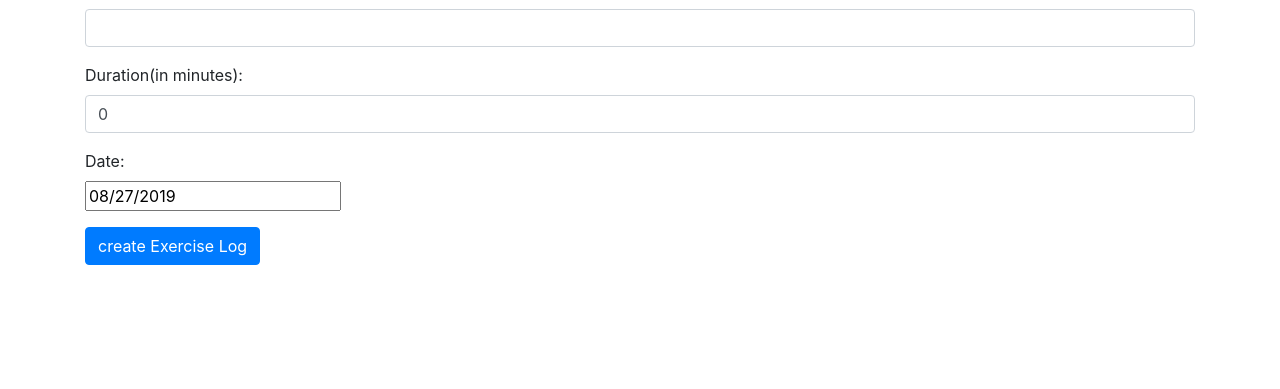
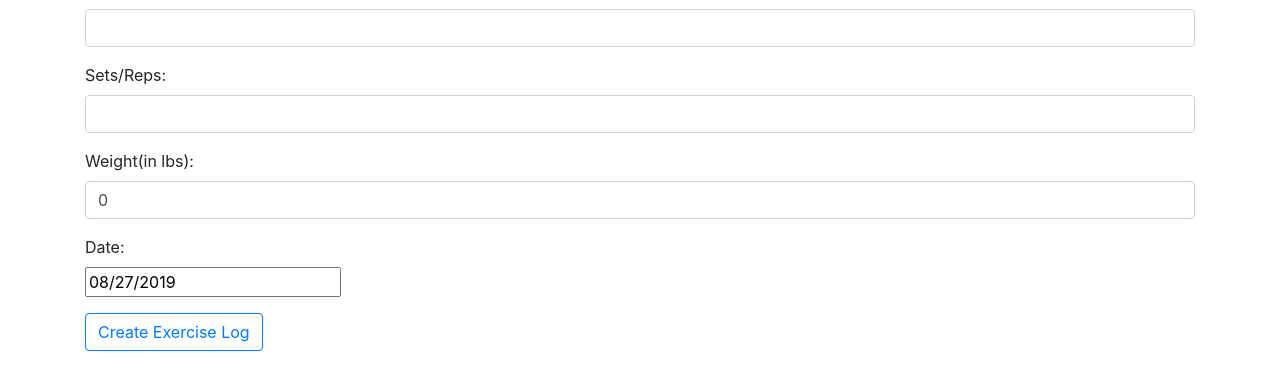
Before and after one commit to JosephPR/mern-exercise-tracker, a React (Create React App) app: page /create in a window 1280 px wide. Shown: the part 231-620 px from the top of the page. Built offline with nearby package versions, Linux system fonts and the light colour scheme; no server answers; the HTML template or start-up script is replaced by a standard one.

Commit message:
added weight property

```diff
--- a/src/components/create-exercise.jsx
+++ b/src/components/create-exercise.jsx
@@ -10,7 +10,8 @@ export default class CreateExercise extends Component {
     this.state = {
         username: '',
         description: '',
-        duration: 0,
+        duration: '',
+        weight: 0,
         date: new Date(),
         users: []
     }
@@ -43,6 +44,11 @@ export default class CreateExercise extends Component {
       duration: e.target.value
     })
   }
+  onChangeWeight = (e) => {
+    this.setState({
+      weight: e.target.value
+    })
+  }
   onChangeDate = (date) => {
     this.setState({
       date: date
@@ -55,6 +61,7 @@ export default class CreateExercise extends Component {
       username: this.state.username,
       description: this.state.description,
       duration: this.state.duration,
+      weight: this.state.weight,
       date: this.state.date,
     }
     console.log(exercise)
@@ -66,7 +73,7 @@ export default class CreateExercise extends Component {
   }
 
   render() {
-    const {username, description, duration,date} = this.state
+    const {username, description, duration, weight, date} = this.state
     return (
       <div>
         <h3>Create New Exercise log</h3>
@@ -101,13 +108,23 @@ export default class CreateExercise extends Component {
                />
           </div>
           <div className='form-group'>
-            <label>Duration(in minutes): </label>
+            <label>Sets/Reps: </label>
             <input
                type='text'
                required
                className='form-control'
                value={duration}
                onChange={this.onChangeDuration}
+               />
+          </div>
+          <div className='form-group'>
+            <label>Weight(in lbs): </label>
+            <input
+               type='text'
+               required
+               className='form-control'
+               value={weight}
+               onChange={this.onChangeWeight}
                />
           </div>
           <div className='form-group'>
@@ -121,7 +138,7 @@ export default class CreateExercise extends Component {
           </div>
 
           <div className='form-group'>
-            <input type='submit' value='create Exercise Log' className='btn btn-primary' />
+            <input type='submit' value='Create Exercise Log' className='btn btn-outline-primary' />
           </div>
 
         </form>
--- a/src/components/create-user.jsx
+++ b/src/components/create-user.jsx
@@ -41,7 +41,7 @@ export default class CreateUser extends Component {
     const { username } = this.state
     return (
       <div>
-        <h3>Create New Exercise log</h3>
+        <h3>Create New User</h3>
         <form onSubmit={this.onSubmit}>
           <div className='form-group'>
             <label>Username: </label>
@@ -56,7 +56,7 @@ export default class CreateUser extends Component {
               </div>
           </div>
               <div className='form-group'>
-                <input type='submit' value='Create User' className='btn btn-primary' />
+                <input type='submit' value='Create User' className='btn btn-outline-primary' />
               </div>
 
         </form>
--- a/src/components/edit-exercise.jsx
+++ b/src/components/edit-exercise.jsx
@@ -10,7 +10,8 @@ export default class EditExercise extends Component {
     this.state = {
         username: '',
         description: '',
-        duration: 0,
+        duration: '',
+        weight: 0,
         date: new Date(),
         users: []
     }
@@ -23,6 +24,7 @@ export default class EditExercise extends Component {
         username: res.data.username,
         description: res.data.description,
         duration: res.data.duration,
+        weight: res.data.weight,
         date: new Date(res.data.date),
       })
     })
@@ -54,6 +56,11 @@ export default class EditExercise extends Component {
       duration: e.target.value
     })
   }
+  onChangeWeight = (e) => {
+    this.setState({
+      weight: e.target.value
+    })
+  }
   onChangeDate = (date) => {
     this.setState({
       date: date
@@ -66,6 +73,7 @@ export default class EditExercise extends Component {
       username: this.state.username,
       description: this.state.description,
       duration: this.state.duration,
+      weight: this.state.weight,
       date: this.state.date,
     }
     console.log(exercise)
@@ -77,7 +85,7 @@ export default class EditExercise extends Component {
   }
 
   render() {
-    const {username, description, duration,date} = this.state
+    const {username, description, duration, weight, date} = this.state
     return (
       <div>
         <h3>Edit Exercise log</h3>
@@ -112,13 +120,23 @@ export default class EditExercise extends Component {
                />
           </div>
           <div className='form-group'>
-            <label>Duration(in minutes): </label>
+            <label>Sets(reps): </label>
             <input
                type='text'
                required
                className='form-control'
                value={duration}
                onChange={this.onChangeDuration}
+               />
+          </div>
+          <div className='form-group'>
+            <label>Weight(in lbs): </label>
+            <input
+               type='text'
+               required
+               className='form-control'
+               value={weight}
+               onChange={this.onChangeWeight}
                />
           </div>
           <div className='form-group'>
@@ -132,7 +150,7 @@ export default class EditExercise extends Component {
           </div>
 
           <div className='form-group'>
-            <input type='submit' value='Edit Exercise Log' className='btn btn-primary' />
+            <input type='submit' value='Edit Exercise Log' className='btn btn-outline-primary' />
           </div>
 
         </form>
--- a/src/components/exercise-list.jsx
+++ b/src/components/exercise-list.jsx
@@ -46,7 +46,8 @@ export default class ExerciseList extends Component {
             <tr>
               <th>Username</th>
               <th>Description</th>
-              <th>Duration</th>
+              <th>Sets/Reps</th>
+              <th>Weight</th>
               <th>Date</th>
               <th>Actions</th>
             </tr>
--- a/src/components/exercise.jsx
+++ b/src/components/exercise.jsx
@@ -4,12 +4,13 @@ import { Link } from  'react-router-dom';
 
 
  const Exercise = props =>  {
-  const { username, description, duration, date, _id } = props.exercise;
+  const { username, description, duration, weight, date, _id } = props.exercise;
   return  (
     <tr>
       <td>{username}</td>
       <td>{description}</td>
       <td>{duration}</td>
+      <td>{weight}</td>
       <td>{date.substring(0,10)}</td>
       <td>
         <Link to={`/edit/${_id}`}>Edit</Link> | <a href="/" onClick={() => {props.deleteExercise(_id) }}>Delete</a>
```
Also changed, not shown: 2 other files (tests, documents, lock files or other folders).
